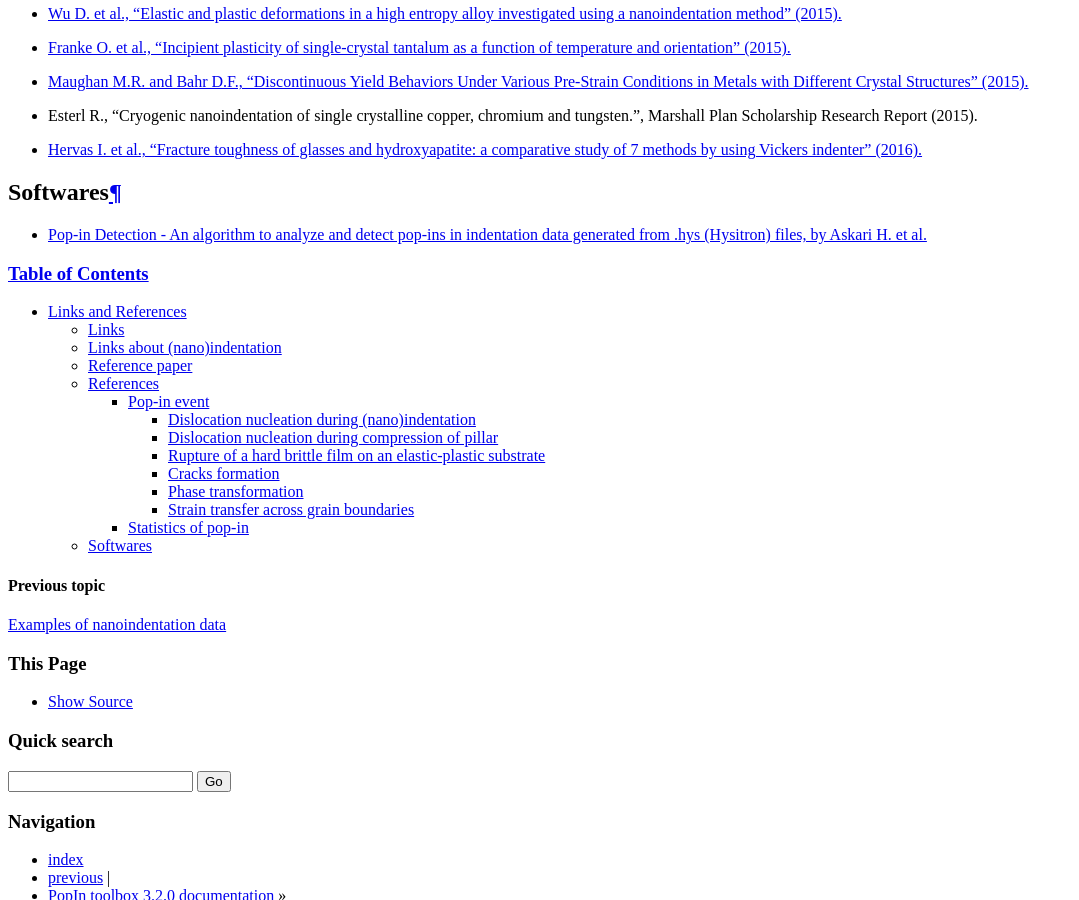
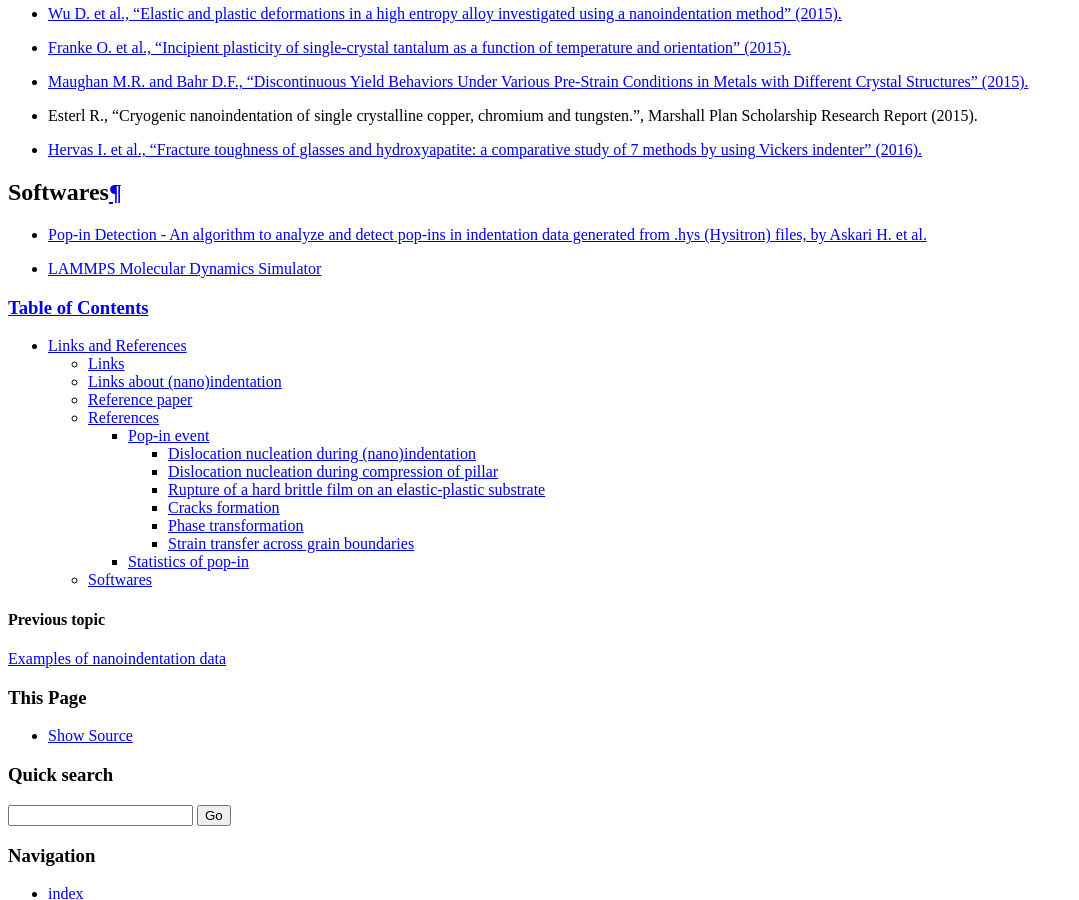
Before and after one commit to DavidMercier/PopIn, a Sphinx documentation site: the page built from doc/links_ref.rst, in a window 1280 px wide and 900 px high, scrolled down 7815 px. Shown: the whole window, without its empty margins (0-1079 px from the left). Built offline with Sphinx 7.4.7, drawn with Linux system fonts in a browser that asks for light colours; comment, search, counter and statistics services are not loaded.

Commit message:
Update links_ref.rst

```diff
--- a/doc/links_ref.rst
+++ b/doc/links_ref.rst
@@ -264,3 +264,4 @@ Statistics of pop-in
 Softwares
 ###########
 * `Pop-in Detection - An algorithm to analyze and detect pop-ins in indentation data generated from .hys (Hysitron) files, by Askari H. et al. <https://nanohub.org/resources/20804>`_
+* `LAMMPS Molecular Dynamics Simulator <http://lammps.sandia.gov/>`_
```
